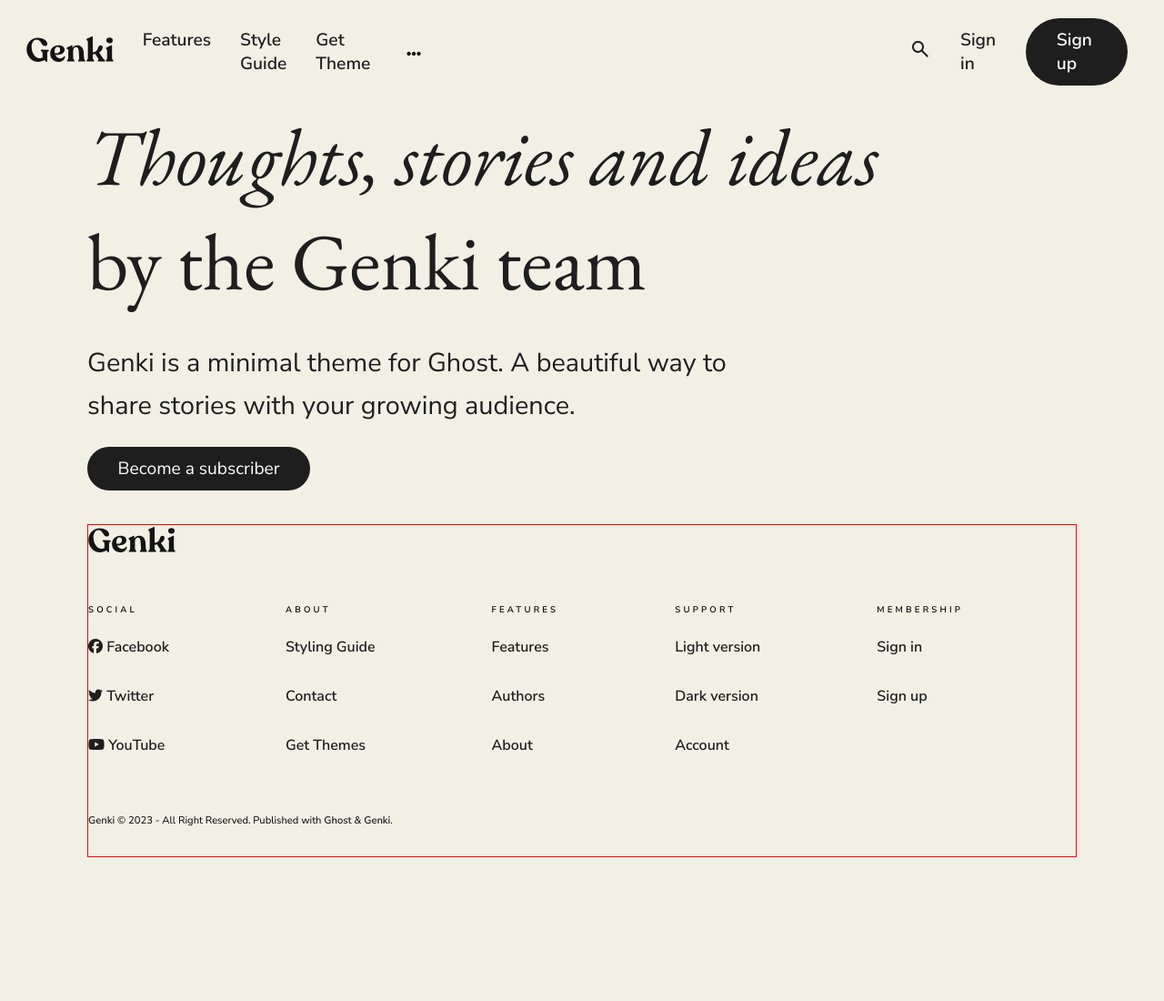
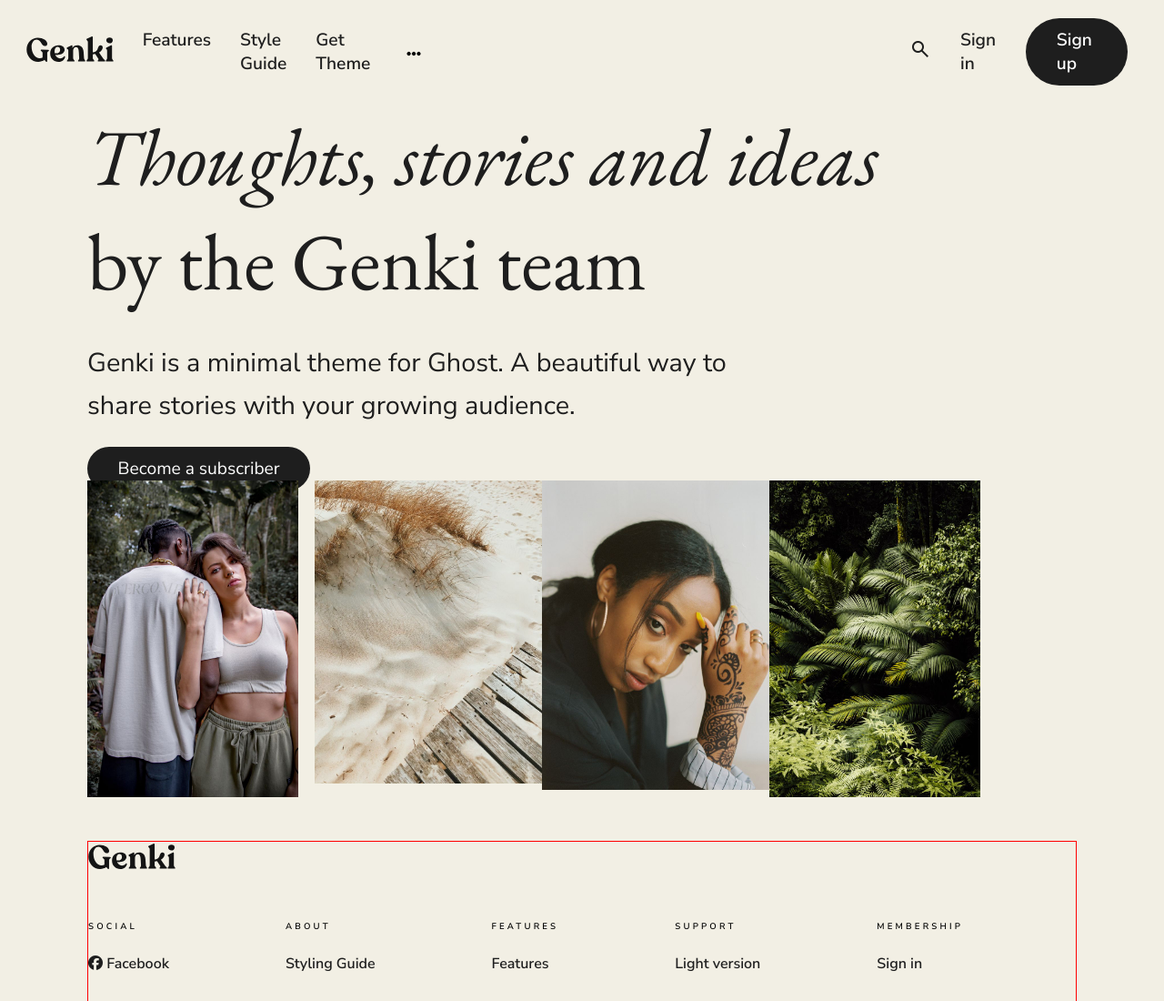
Before and after one commit to bidemidone1/Genki-Magazine-Sepia-Website, a plain HTML site: page index.html in a window 1280 px wide. Shown: the top 1100 px of the page at 91% size. Before the commit the page ends 942 px from the top, so only its background shows below. Drawn offline with nearby package versions, Linux system fonts and the light colour scheme.

Commit message:
added new classes and imgs to images1,resized them

```diff
--- a/assets/css/home.css
+++ b/assets/css/home.css
@@ -128,6 +128,28 @@ main{
     margin-bottom: 3rem;
 }
 
+.images1 .img{
+    height: 348px;
+    width: 250px;
+    background-size: contain;
+    background-repeat: no-repeat;
+}
+
+.img1{
+    background-image: url(/assets/images/jade-scarlato-1lun52-nNys-unsplash.jpg);
+}
+
+.img2{
+    background-image: url(/assets/images/kamile-jokubauskaite-UMlHAGFGU-Q-unsplash.jpg);
+}
+
+.img3{
+    background-image: url(/assets/images/gemma-chua-tran-Td3yG1y4aII-unsplash.jpg);
+}
+
+.img4{
+    background-image: url(/assets/images/krystal-ng-jRp60R7ogNQ-unsplash.jpg);
+}
 
 /* FOOOTER */
 
--- a/index.html
+++ b/index.html
@@ -55,11 +55,12 @@
                     <a class="subscribe" href="">Become a subscriber</a>
                 </section>
 
-                <section class="images1">
-                    <div></div>
-                    <div></div>
-                    <div></div>
-                    <div></div>
+                <section class="images1 d-flex">
+                    <div class="img img1"></div>
+                    <div class="img img2"></div>
+                    <div class="img img3"></div>
+                    <div class="img img4"></div>
+
                 </section>
 
                 <section class="images2">
```
